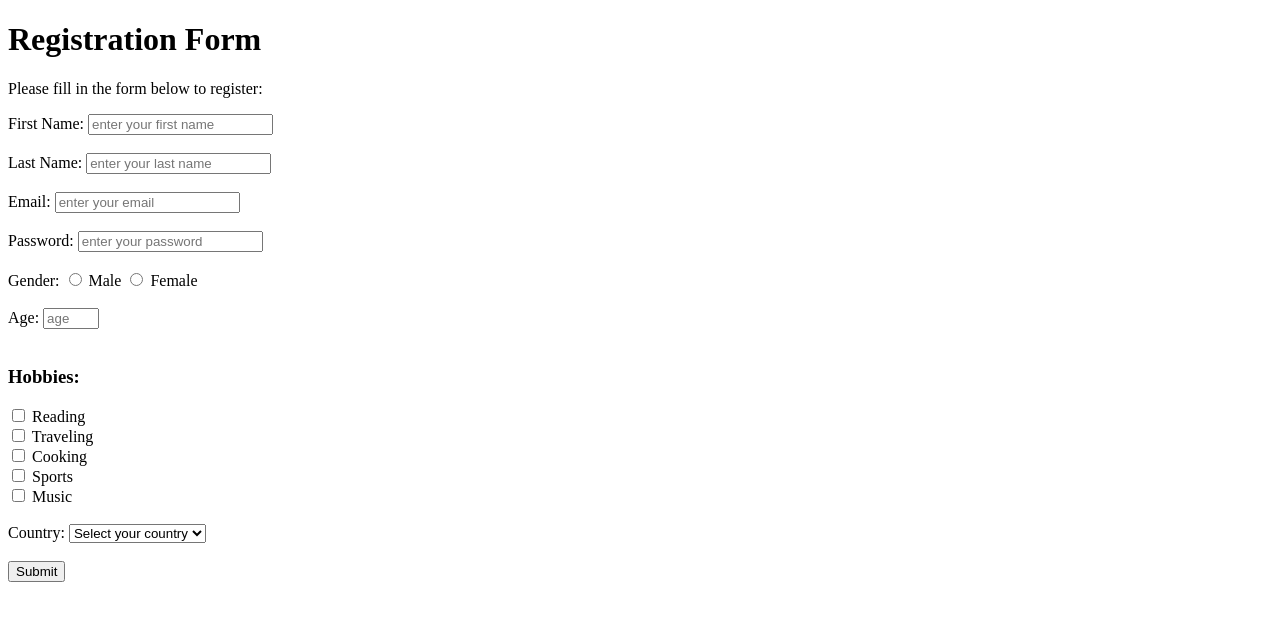
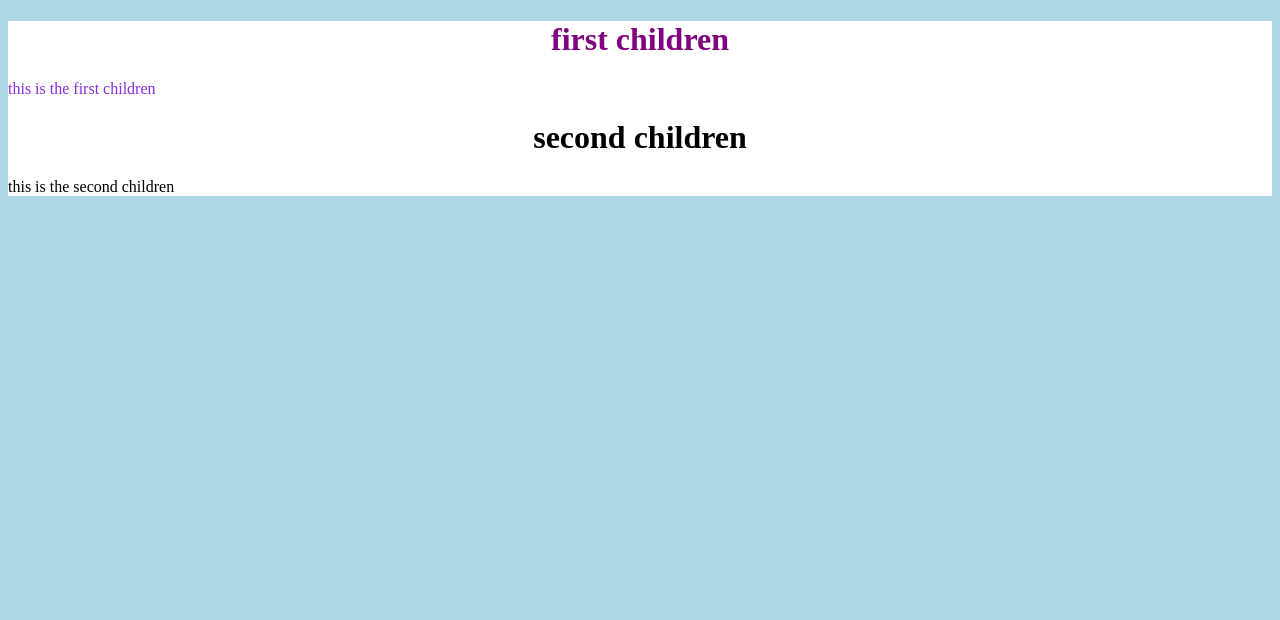
Before and after one commit to Kanyamibwa-dev/forms_practics, a plain HTML site: page index.html in a window 1280 px wide. Drawn offline with Linux system fonts and the light colour scheme.

Commit message:
added css

```diff
--- a/index.html
+++ b/index.html
@@ -1,46 +1,21 @@
 <!DOCTYPE html>
-<html lang="eng">
+<html lang="en">
 <head>
     <meta charset="UTF-8">
     <meta name="viewport" content="width=device-width, initial-scale=1.0">
-    <title>form</title>
+    <title>Html example</title>
+    <link rel="stylesheet" href="style.css">
 </head>
 <body>
-    <h1>Registration Form</h1>
-    <p>Please fill in the form below to register:</p>
-    <form>
-        <label for="fName">First Name:</label>
-        <input type="text" placeholder="enter your first name" required><br><br>
-         <label for="lName">Last Name:</label>
-        <input type="text"  placeholder="enter your last name" required><br><br>
-        <label for="email">Email:</label>
-        <input type="email" placeholder="enter your email" required><br><br>
-        <label for="password">Password:</label>
-        <input type="password" placeholder="enter your password" required><br><br>
-        <label for ="gender">Gender:</label>
-            <input type="radio" name="gender" value="male" required>
-            Male
-            <input type="radio" name="gender" value="female" required>
-            Female
-            <br/><br/>
-            <label for="age">Age:</label>
-            <input type="number" min="18" max="60" placeholder="age" required><br><br>
-            <h3>Hobbies:</h3>
-            <input type="checkbox" name="hobbies" value="reading"> Reading<br/>
-            <input type="checkbox" name="hobbies" value="traveling"> Traveling<br/>
-            <input type="checkbox" name="hobbies" value="cooking"> Cooking<br/>
-            <input type="checkbox" name="hobbies" value="sports"> Sports<br/>
-                <input type="checkbox" name="hobbies" value="music"> Music <br/><br/>
-                <label for="country">Country:</label>
-                <select name="country" id="country" required>
-                    <option value="">Select your country</option>
-                    <option value="Rwanda">Rwanda</option>
-                    <option value="canada">Kenya</option>
-                    <option value="uk">Uganda</option>
-                    <option value="australia">Burundi</option>
-                    <option value="india">Tanzania</option>
-                </select><br><br>
-        <input type="button" value="Submit">
-    </form>
+    <div class ="division">
+        <div class="first-children">
+         <h1 id="first-children-heading">first children</h1>
+         <p id="paragraph">this is the first children</p>
+    </div>
+    <div class ="division">
+        <h1 id="second-children-heading">second children</h1>
+        <p id="paragraph1">this is the second children</p>
+    </div>
+
 </body>
 </html>
--- /dev/null
+++ b/style.css
@@ -0,0 +1,25 @@
+body {
+    background-color: lightblue;
+
+}
+.division {
+   background-color: white;
+}
+.first-children {
+    background-color: white;
+    font-family: 18px;
+
+}
+#first-children-heading {
+    text-align: center;
+    color: purple;
+}
+#paragraph {
+    color: blueviolet;
+}
+.second-children {
+    background-color: white;
+}
+#second-children-heading {
+    text-align: center;
+}
```
Also changed, not shown: index1.html (added, +24 -0 lines).
